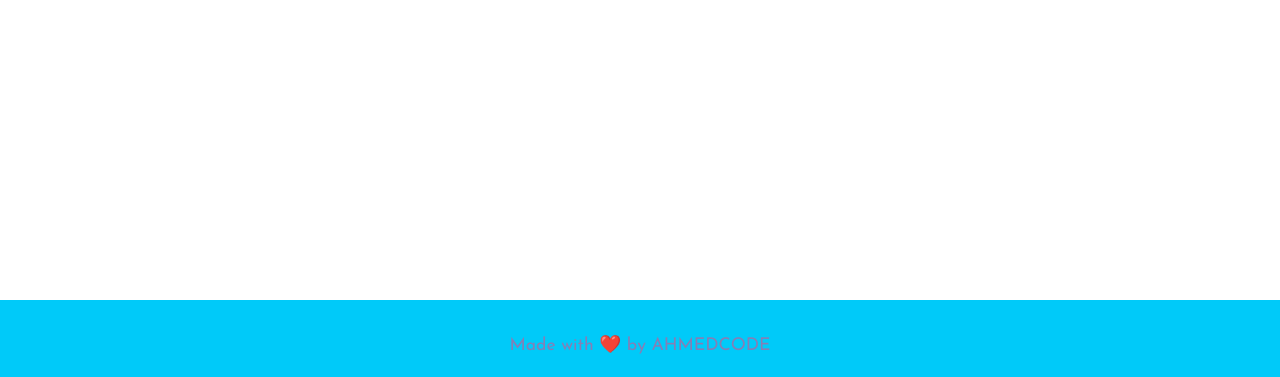
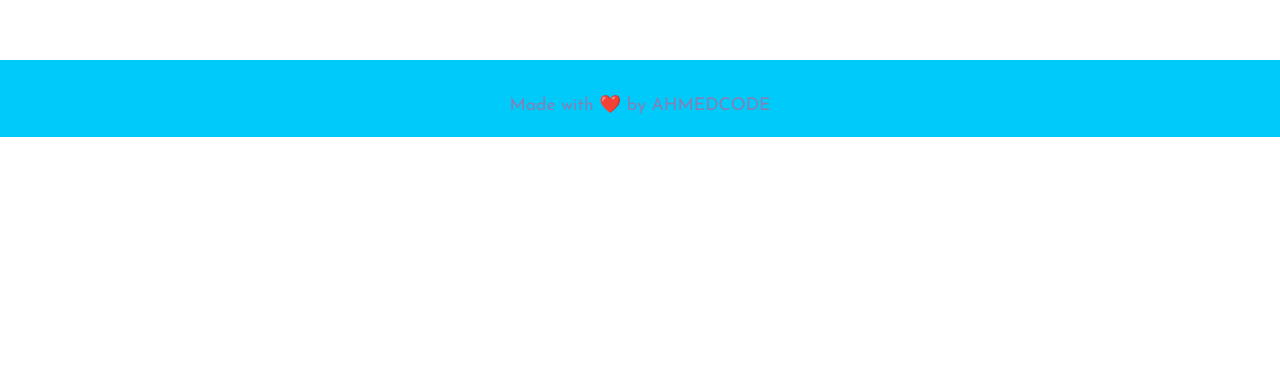
Before and after one commit to Ahmed-Sabry1/NOUR, a Next.js app: page / in a window 1280 px wide. Shown: the part 1870-2247 px from the top of the page. After the commit the page ends 2007 px from the top, so only its background shows below. Built offline with nearby package versions, Linux system fonts and the light colour scheme.

Commit message:
Your commit message here

```diff
--- a/src/components/Footer/Footer.css
+++ b/src/components/Footer/Footer.css
@@ -1,5 +1,5 @@
 .f-wrapper {
-    margin-top: 50rem;
+    margin-top: 35rem;
 }
 
 .f-wrapper .container {
```
